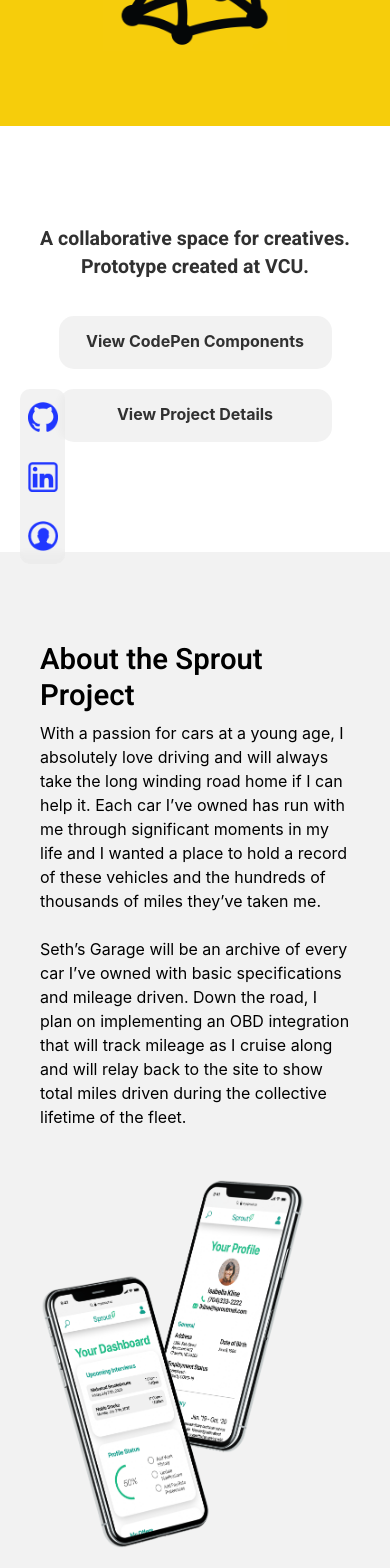
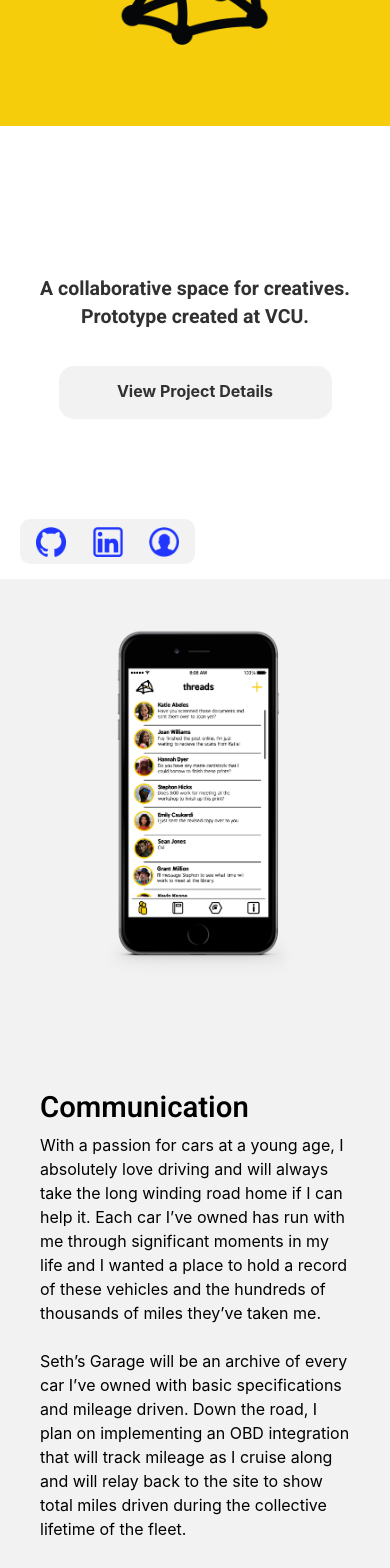
Before and after one commit to sethayotte/Portfolio_V2, a React (Create React App) app: page /Mesh in a window 390 px wide. Shown: the part 260-1828 px from the top of the page. Built offline with nearby package versions, Linux system fonts and the light colour scheme.

Commit message:
Mobile Response Updates

```diff
--- a/src/components/Projects/DevelopmentRepository.js
+++ b/src/components/Projects/DevelopmentRepository.js
@@ -25,6 +25,7 @@ const DevelopmentRepository = () => {
               to="devProject"
               smooth={true}
               duration={800}
+              offset={-75}
           >
           <div>
             <p>Explore My Development</p>
--- a/src/components/Projects/EverydayPortfolio.js
+++ b/src/components/Projects/EverydayPortfolio.js
@@ -31,6 +31,7 @@ const EverydayPortfolio = () => {
               to="epProject"
               smooth={true}
               duration={800}
+              offset={-75}
           >
         <div id="see-project">
             <p>Explore Project</p>
--- a/src/components/Projects/Mesh.js
+++ b/src/components/Projects/Mesh.js
@@ -4,8 +4,10 @@ import { Link, animateScroll as scroll } from "react-scroll";
 import SproutIntro from '../../assets/Sprout_Mobile.png';
 import MeshHero from '../../assets/MeshMockup.png';
 import MeshMobileHero from '../../assets/MeshMobileHero.png';
-import SproutTab1 from '../../assets/sprout_tablet.png';
-import SproutTab2 from '../../assets/sprout_tablet2.png';
+import Mesh1 from '../../assets/mesh_1.png';
+import Mesh2 from '../../assets/mesh_2.png';
+import Mesh3 from '../../assets/mesh_3.png';
+import Mesh4 from '../../assets/mesh_4.png';
 
 
 const Sprout = () => {
@@ -21,11 +23,6 @@ const Sprout = () => {
         <section id="mesh-tagline-resources">
         <h2 id="mesh-tagline">A collaborative space for creatives.<br />Prototype created at VCU.</h2>
         <section id="document-container">
-        <a href="https://github.com/sethayotte/" target="_blank" rel="noreferrer">
-        <div>
-          <p>View CodePen Components</p>
-        </div>
-        </a>
         <Link
             to="meshProject"
             smooth={true}
@@ -41,12 +38,12 @@ const Sprout = () => {
         <section className="projectDescription" id="meshProject">
 
             <div id="projectContainer">
-                <div id="item1">
+                <div className="projectPoint" id="item1">
                     <div>
-                    <img id="meshIntro" src={SproutIntro} alt="Sprout Intro Mobile Mockup" />
+                    <img id="meshIntro" src={Mesh1} alt="Sprout Intro Mobile Mockup" />
                     </div>
                     <div id="meshCopy">
-                        <h4 className="descriptionSubheading">About the Sprout Project</h4>
+                        <h4 className="descriptionSubheading">Communication</h4>
                         <p>
                         With a passion for cars at a young age, I absolutely love driving and will always take the long winding road home if I can help it.  Each car I’ve owned has run with me through significant moments in my life and I wanted a place to hold a record of these vehicles and the hundreds of thousands of miles they’ve taken me.<br /><br />
 
@@ -54,9 +51,9 @@ const Sprout = () => {
                         </p>
                     </div>
                 </div>
-                <div id="item2">
+                <div className="projectPoint" id="item2">
                     <div id="meshCopy">
-                        <h4 className="descriptionSubheading">About the Sprout Project</h4>
+                        <h4 className="descriptionSubheading">Collaboration</h4>
                         <p>
                         With a passion for cars at a young age, I absolutely love driving and will always take the long winding road home if I can help it.  Each car I’ve owned has run with me through significant moments in my life and I wanted a place to hold a record of these vehicles and the hundreds of thousands of miles they’ve taken me.<br /><br />
 
@@ -64,15 +61,15 @@ const Sprout = () => {
                         </p>
                     </div>
                     <div>
-                        <img id="meshIntro" src={SproutIntro} alt="Sprout Intro Mobile Mockup" />
+                        <img id="meshIntro" src={Mesh2} alt="Sprout Intro Mobile Mockup" />
                     </div>
                 </div>
-                <div id="item3">
+                <div className="projectPoint" id="item3">
                     <div>
-                        <img id="meshIntro" src={SproutIntro} alt="Sprout Intro Mobile Mockup" />
+                        <img id="meshIntro" src={Mesh3} alt="Sprout Intro Mobile Mockup" />
                     </div>
                     <div id="meshCopy">
-                        <h4 className="descriptionSubheading">About the Sprout Project</h4>
+                        <h4 className="descriptionSubheading">Resources</h4>
                         <p>
                         With a passion for cars at a young age, I absolutely love driving and will always take the long winding road home if I can help it.  Each car I’ve owned has run with me through significant moments in my life and I wanted a place to hold a record of these vehicles and the hundreds of thousands of miles they’ve taken me.<br /><br />
 
@@ -80,9 +77,9 @@ const Sprout = () => {
                         </p>
                     </div>
                 </div>
-                <div id="item4">
+                <div className="projectPoint" id="item4">
                     <div id="meshCopy">
-                        <h4 className="descriptionSubheading">About the Sprout Project</h4>
+                        <h4 className="descriptionSubheading">Arts & Design Focused</h4>
                         <p>
                         With a passion for cars at a young age, I absolutely love driving and will always take the long winding road home if I can help it.  Each car I’ve owned has run with me through significant moments in my life and I wanted a place to hold a record of these vehicles and the hundreds of thousands of miles they’ve taken me.<br /><br />
 
@@ -90,7 +87,7 @@ const Sprout = () => {
                         </p>
                     </div>
                     <div>
-                        <img id="meshIntro" src={SproutIntro} alt="Sprout Intro Mobile Mockup" />
+                        <img id="meshIntro" src={Mesh4} alt="Sprout Intro Mobile Mockup" />
                     </div>
                 </div>
             </div>
--- a/src/sass/3-Layout/_socialNav.scss
+++ b/src/sass/3-Layout/_socialNav.scss
@@ -18,19 +18,19 @@
     }
   }
 
-  @media only screen and (max-width: 768px) {
-    .navSocialContainer {
-      height: 175px;
-      width: 45px;
-      flex-direction: column;
-      justify-content: space-between;
-      padding-right: 5px;
+  // @media only screen and (max-width: 768px) {
+  //   .navSocialContainer {
+  //     height: 175px;
+  //     width: 45px;
+  //     flex-direction: column;
+  //     justify-content: space-between;
+  //     padding-right: 5px;
 
-      .socialNavItem {
-        padding-top: 5px;
-        padding-bottom: 5px;
-        margin-left: -10px;
+  //     .socialNavItem {
+  //       padding-top: 5px;
+  //       padding-bottom: 5px;
+  //       margin-left: -10px;
 
-      }
-    }
-  }
+  //     }
+  //   }
+  // }
--- a/src/sass/5-Pages/_mesh.scss
+++ b/src/sass/5-Pages/_mesh.scss
@@ -39,8 +39,8 @@
 
 #mesh-tagline-resources {
     background-color: color(white);
-    padding-bottom: 75px;
-    padding-top: 100px;
+    padding-bottom: 125px;
+    padding-top: 150px;
     display: flex;
     flex-direction: column;
     justify-content: center;
@@ -107,6 +107,14 @@
       #projectContainer {
 
         display: flex;
+        flex-direction: column;
+        justify-content: center;
+        align-items: center;
+        margin: auto;
+
+        .projectPoint {
+
+            display: flex;
             justify-content: center;
         align-items: center;
         margin: auto;
@@ -121,6 +129,14 @@
 
                 h4, p {
                     color: color(black);
+                }
+            }
+        }
+
+        #item2, #item4 {
+
+            img {
+                margin-left: 75px;
             }
         }
       }
@@ -201,10 +217,13 @@
             #projectContainer {
 
                 display: flex;
-                flex-direction: column-reverse;
+                flex-direction: column;
                 justify-content: center;
                 align-items: center;
                 margin: auto;
+
+                .projectPoint {
+                    flex-direction: column;
 
                     #meshIntro {
                         height: 95vw;
@@ -218,6 +237,15 @@
                         max-width: 500px;
                     }
                 }
+
+                #item2, #item4 {
+                    flex-direction: column-reverse;
+
+                    img {
+                        margin: 0px;
+                    }
+                }
+              }
         }
 
 }
--- a/src/sass/5-Pages/_resume.scss
+++ b/src/sass/5-Pages/_resume.scss
@@ -1,5 +1,6 @@
 #resumePage {
     margin-right: -10px;
+    margin-bottom: 100px;
 }
 
 .about-me {
--- a/src/sass/App.css
+++ b/src/sass/App.css
@@ -192,26 +192,6 @@ a:hover {
 
 .navSocialContainer .socialNavItem .socialNavLinks {
   height: 30px;
-}
-
-@media only screen and (max-width: 768px) {
-  .navSocialContainer {
-    height: 175px;
-    width: 45px;
-    -webkit-box-orient: vertical;
-    -webkit-box-direction: normal;
-        -ms-flex-direction: column;
-            flex-direction: column;
-    -webkit-box-pack: justify;
-        -ms-flex-pack: justify;
-            justify-content: space-between;
-    padding-right: 5px;
-  }
-  .navSocialContainer .socialNavItem {
-    padding-top: 5px;
-    padding-bottom: 5px;
-    margin-left: -10px;
-  }
 }
 
 .landingBody {
@@ -525,6 +505,7 @@ a:hover {
 
 #resumePage {
   margin-right: -10px;
+  margin-bottom: 100px;
 }
 
 .about-me {
@@ -1878,8 +1859,8 @@ a:hover {
 
 #mesh-tagline-resources {
   background-color: white;
-  padding-bottom: 75px;
-  padding-top: 100px;
+  padding-bottom: 125px;
+  padding-top: 150px;
   display: -webkit-box;
   display: -ms-flexbox;
   display: flex;
@@ -1967,6 +1948,10 @@ a:hover {
   display: -webkit-box;
   display: -ms-flexbox;
   display: flex;
+  -webkit-box-orient: vertical;
+  -webkit-box-direction: normal;
+      -ms-flex-direction: column;
+          flex-direction: column;
   -webkit-box-pack: center;
       -ms-flex-pack: center;
           justify-content: center;
@@ -1976,17 +1961,34 @@ a:hover {
   margin: auto;
 }
 
-#meshProject #projectContainer #meshIntro {
+#meshProject #projectContainer .projectPoint {
+  display: -webkit-box;
+  display: -ms-flexbox;
+  display: flex;
+  -webkit-box-pack: center;
+      -ms-flex-pack: center;
+          justify-content: center;
+  -webkit-box-align: center;
+      -ms-flex-align: center;
+          align-items: center;
+  margin: auto;
+}
+
+#meshProject #projectContainer .projectPoint #meshIntro {
   height: 55vw;
 }
 
-#meshProject #projectContainer #meshCopy {
+#meshProject #projectContainer .projectPoint #meshCopy {
   margin-left: 50px;
   max-width: 500px;
 }
 
-#meshProject #projectContainer #meshCopy h4, #meshProject #projectContainer #meshCopy p {
+#meshProject #projectContainer .projectPoint #meshCopy h4, #meshProject #projectContainer .projectPoint #meshCopy p {
   color: black;
+}
+
+#meshProject #projectContainer #item2 img, #meshProject #projectContainer #item4 img {
+  margin-left: 75px;
 }
 
 @media only screen and (min-width: 1620px) {
@@ -2041,9 +2043,9 @@ a:hover {
     display: -ms-flexbox;
     display: flex;
     -webkit-box-orient: vertical;
-    -webkit-box-direction: reverse;
-        -ms-flex-direction: column-reverse;
-            flex-direction: column-reverse;
+    -webkit-box-direction: normal;
+        -ms-flex-direction: column;
+            flex-direction: column;
     -webkit-box-pack: center;
         -ms-flex-pack: center;
             justify-content: center;
@@ -2052,15 +2054,30 @@ a:hover {
             align-items: center;
     margin: auto;
   }
-  #meshProject #projectContainer #meshIntro {
+  #meshProject #projectContainer .projectPoint {
+    -webkit-box-orient: vertical;
+    -webkit-box-direction: normal;
+        -ms-flex-direction: column;
+            flex-direction: column;
+  }
+  #meshProject #projectContainer .projectPoint #meshIntro {
     height: 95vw;
     margin-bottom: 50px;
   }
-  #meshProject #projectContainer #meshCopy {
+  #meshProject #projectContainer .projectPoint #meshCopy {
     margin-left: 0px;
     margin-bottom: 50px;
     margin-top: 50px;
     max-width: 500px;
   }
+  #meshProject #projectContainer #item2, #meshProject #projectContainer #item4 {
+    -webkit-box-orient: vertical;
+    -webkit-box-direction: reverse;
+        -ms-flex-direction: column-reverse;
+            flex-direction: column-reverse;
+  }
+  #meshProject #projectContainer #item2 img, #meshProject #projectContainer #item4 img {
+    margin: 0px;
+  }
 }
 /*# sourceMappingURL=App.css.map */
```
Also changed, not shown: 1 other file (tests, documents, lock files or other folders). Lines whose indentation alone changed are shown as unchanged.
